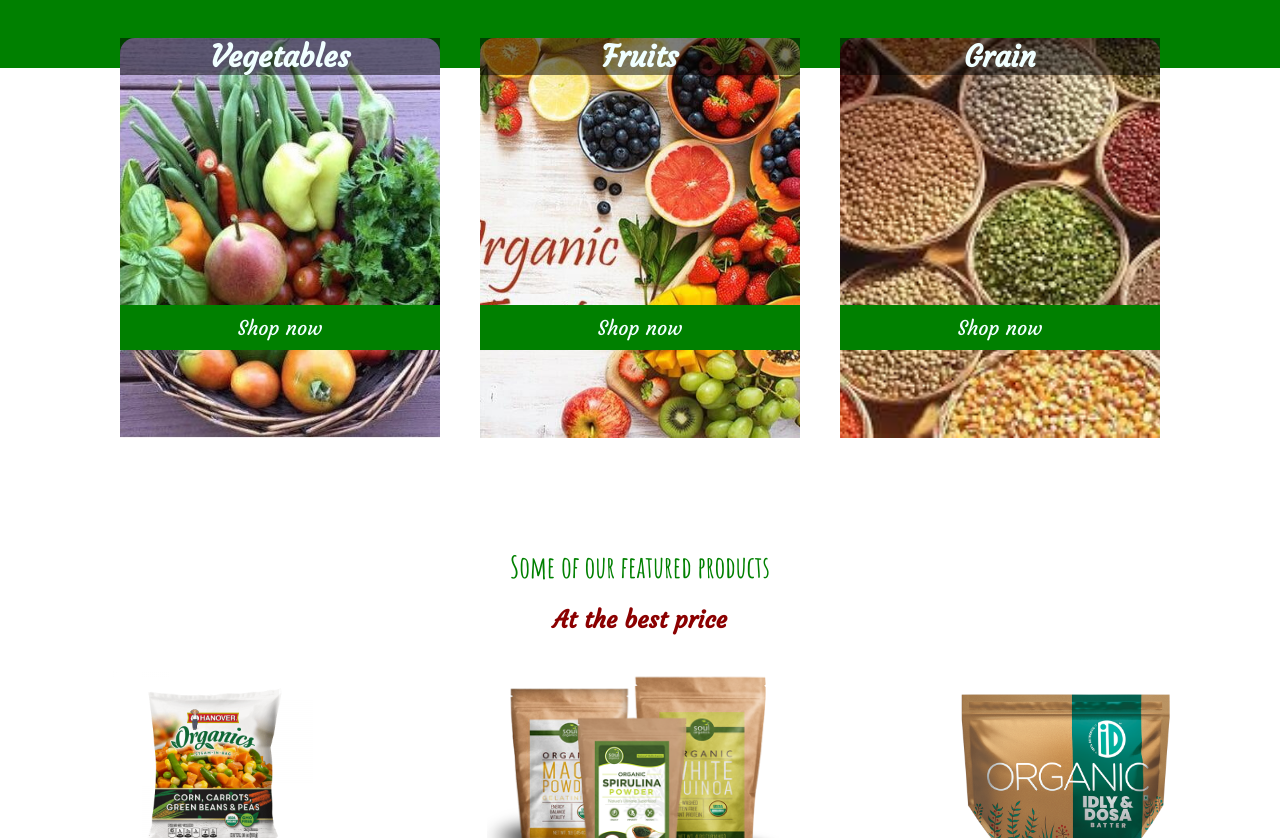
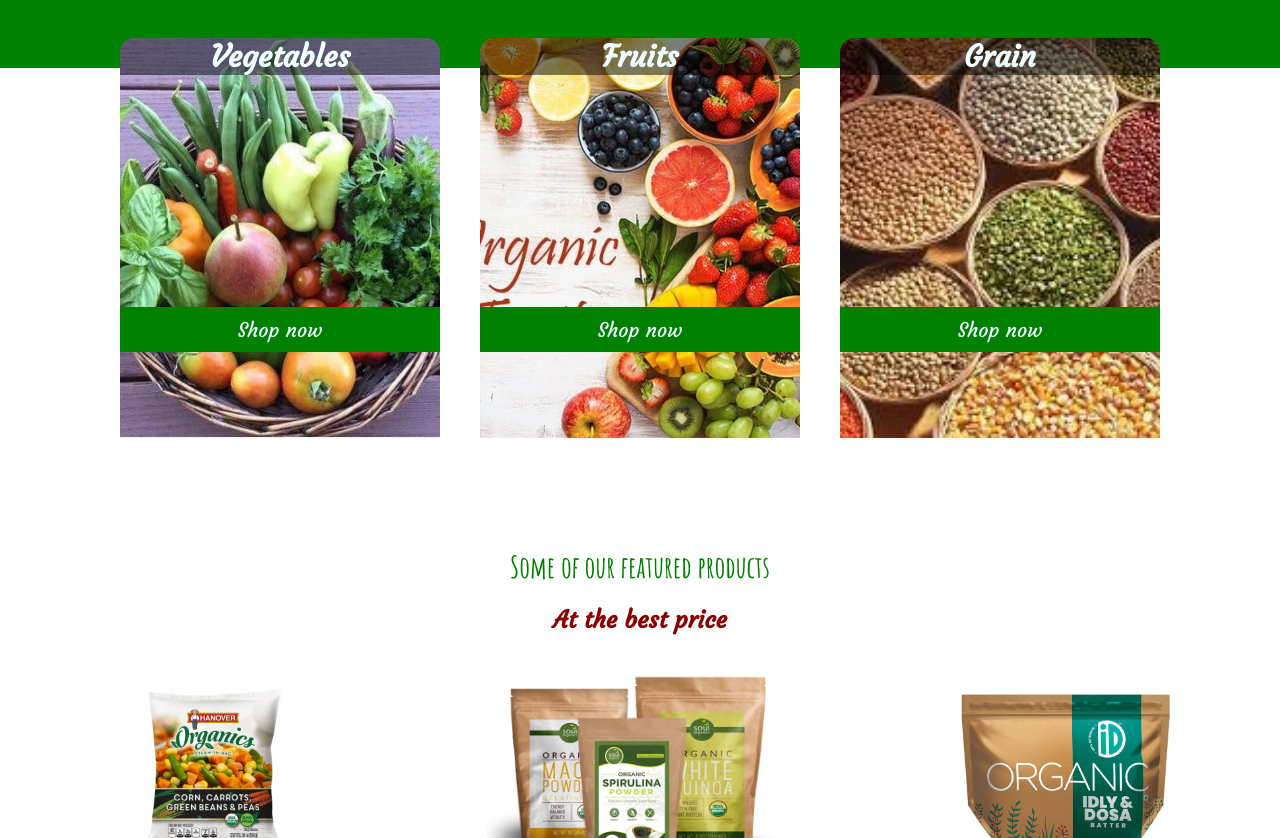
Before and after one commit to maura-herrera/Page-html-css, a plain HTML site: page index.html in a window 1280 px wide. Shown: the part 923-1761 px from the top of the page. Drawn offline with Linux system fonts and the light colour scheme.

Commit message:
Commit, some problems with div col button fixed

```diff
--- a/styles/styles.css
+++ b/styles/styles.css
@@ -220,6 +220,7 @@ body main div h1 {
     font-size: 30px;
     font-family: 'Courgette', cursive;
     text-align: center;
+    border-radius: 15px 15px 0px 0px;
 }
 
 .col button{
@@ -231,7 +232,7 @@ body main div h1 {
     color: azure;
     padding-top: 10px;
     padding-bottom: 10px;
-    margin-top: 230px;
+    margin-top: 232px;
 }
 
 .col button:hover{
```
